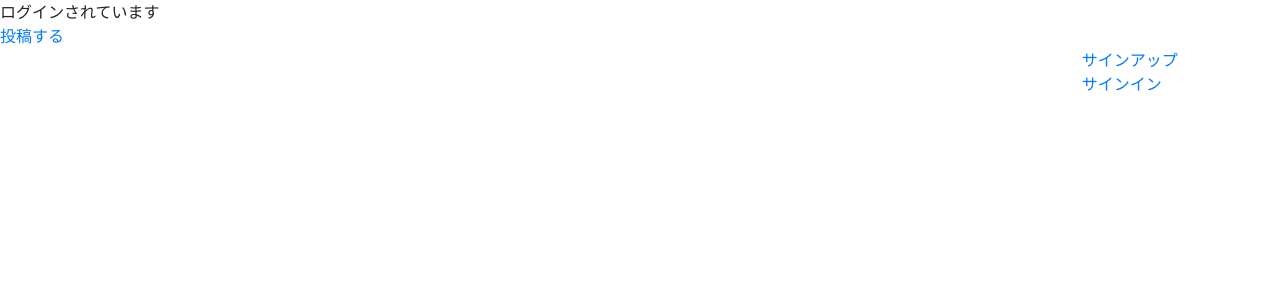
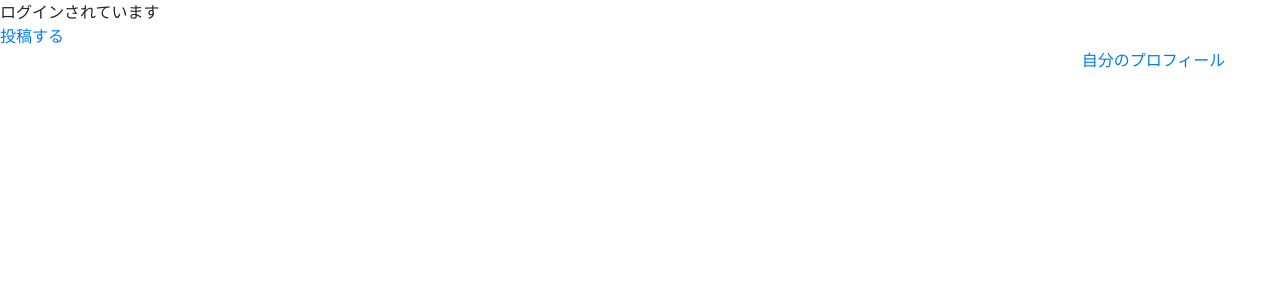
Before and after one commit to Sakamoto0608/phpsns2021, a PHP site: page /index.php in a window 1280 px wide. Shown: the top 308 px of the page. Run offline with PHP 8.4, Linux system fonts and the light colour scheme; a user stored in the database is signed in.

Commit message:
update:サイドバーの変更
サイン関連のページを非ログイン時に出すようにし、ログイン時にはプロフィールページを表示するようにしました

```diff
--- a/index.php
+++ b/index.php
@@ -22,8 +22,14 @@ if(isset($_SESSION['login'])) print 'ログインされています';
                     </div>
                     <!--サイドバー-->
                     <div class="col-2">
-                        <a href="user_add.php">サインアップ</a><br />
-                        <a href="user_login.php">サインイン</a>
+                        <?php
+                        if(isset($_SESSION['login'])){
+                            print'<a href="profile.php?userID='.$_SESSION['userID'].'">自分のプロフィール</a><br />';
+                        }else{
+                            print'<a href="user_add.php">サインアップ</a><br />
+                            <a href="user_login.php">サインイン</a>';
+                        }
+                        ?>
                     </div>
                 </div>
             </div>
```
